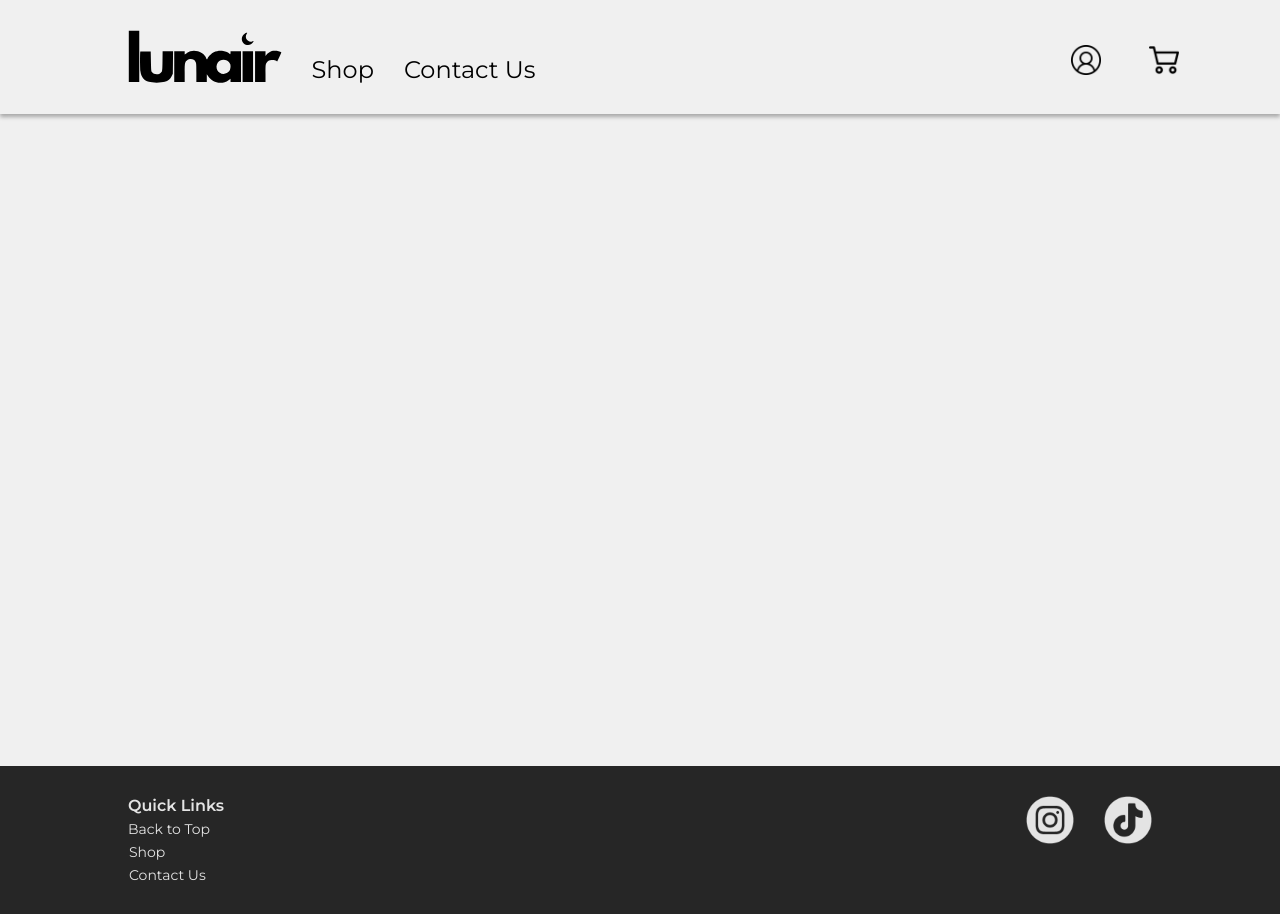
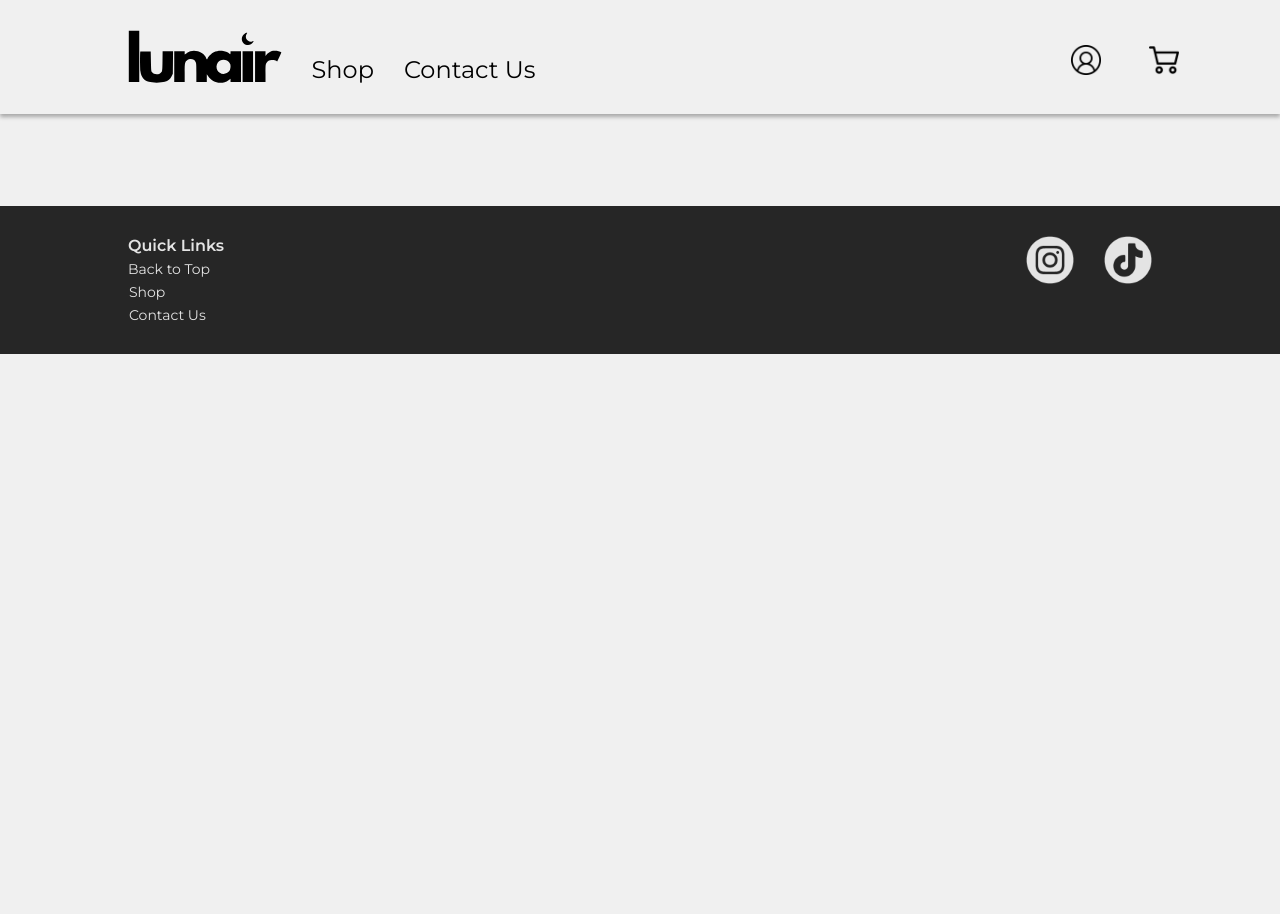
Before and after one commit to AMadharha/Lunair-Website, a React (Create React App) app in the folder frontend/: page /cart in a window 1280 px wide. After the commit the page ends 800 px from the top, so only its background shows below. Built offline with nearby package versions, Linux system fonts and the light colour scheme.

Commit message:
Updated footer

```diff
--- a/frontend/src/components/assets/css/Footer.module.css
+++ b/frontend/src/components/assets/css/Footer.module.css
@@ -17,7 +17,7 @@
 .container {
     display: flex;
     flex-direction: column;
-    min-height: 100vh;
+    min-height: 30vh;
 }
 
 .quickLinks {
```
